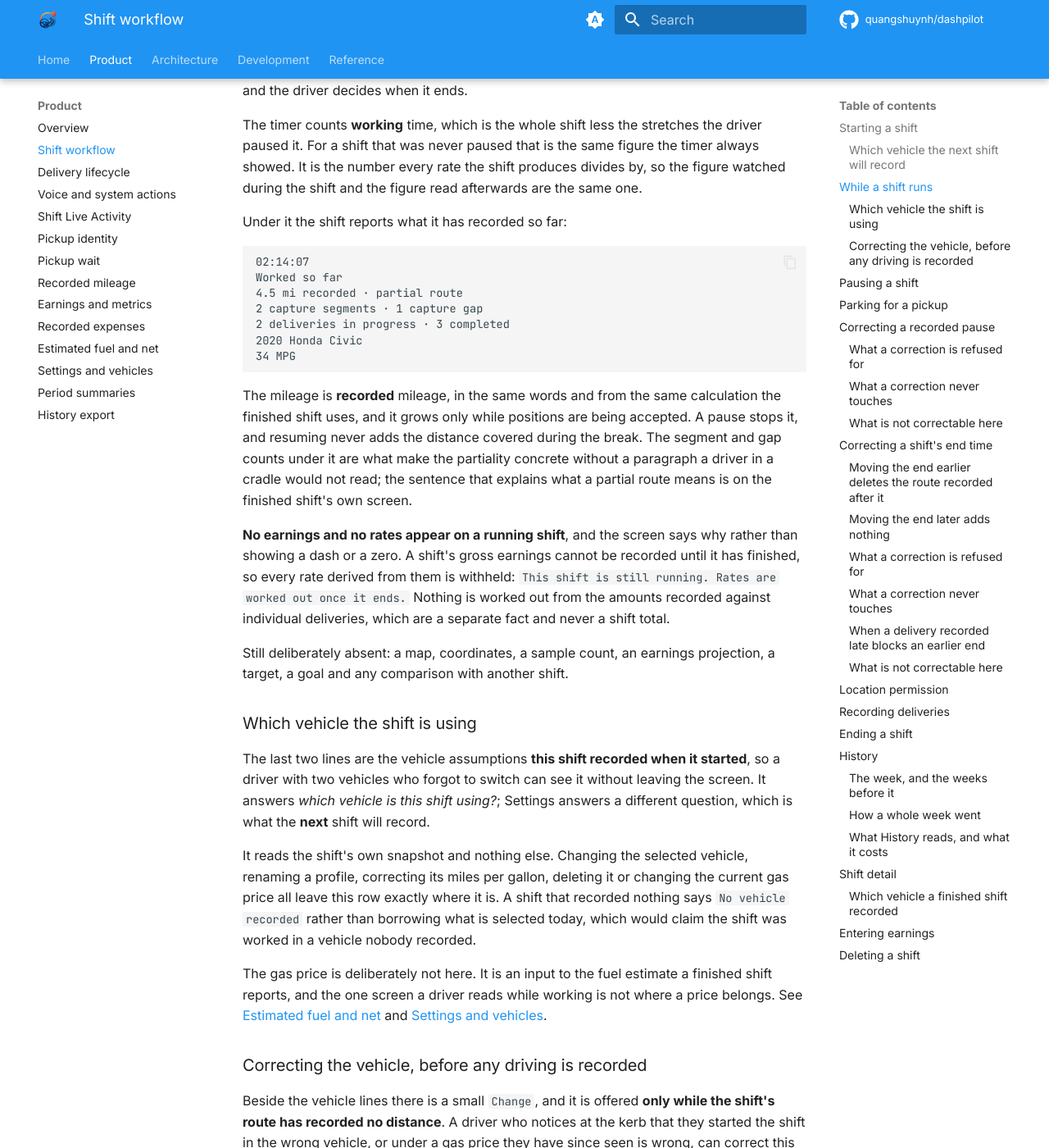
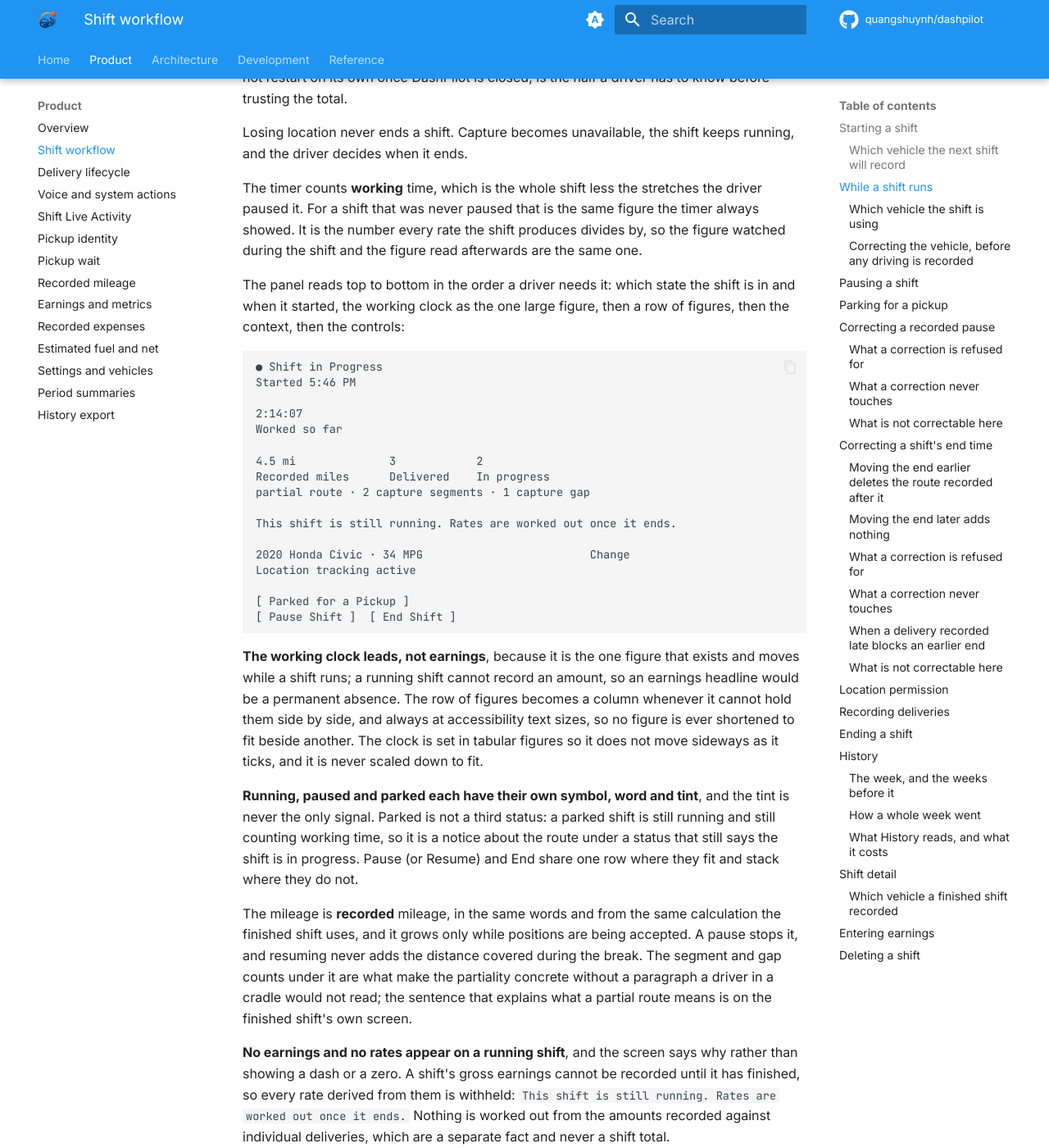
Before and after one commit to quangshuynh/dashpilot, an MkDocs documentation site: the page built from docs/product/shift-workflow.md, in a window 1280 px wide and 1400 px high, scrolled down 2995 px. Shown: the whole window at 82% size. Built offline with MkDocs 1.6.1 and Material for MkDocs 9.7.7, drawn with Linux system fonts in a browser that asks for light colours; comment, search, counter and statistics services are not loaded; some of the changed text lies outside the part shown.

Commit message:
docs: describe the refreshed Home, the delivery card and Manrope
Home's pre-shift and running panels and the active delivery card as they
now read, the time-in-state rule the card and the reminders share, the
screenshots journeys keep for review, and the new suites. Adds an
Appearance limitations section (Manrope covers the shift screen only,
the OFL text itself is still to be added, Bold Text tops out at Bold, no
device judgement yet) and removes the History limitation about a week's
summary lagging an edit, which did not reproduce.

````diff
--- a/docs/product/shift-workflow.md
+++ b/docs/product/shift-workflow.md
@@ -31,7 +31,10 @@ flowchart TD
 
 ## Starting a shift
 
-The root screen offers a start control while no shift is running. Starting records a start
+The root screen offers a start control while no shift is running. The panel answers what starting now
+would record: a quiet `No shift in progress`, then **Next shift records** with the selected vehicle's
+name and, under it, its fuel economy and the current gas price, then `Start Shift`. With nothing
+selected it says `No vehicle selected` in the quieter style and still starts a shift. Starting records a start
 timestamp and copies the driver's current vehicle and gas price onto the new shift, which owns that
 copy from then on (see [Settings and vehicles](settings.md)). At most one shift may be unfinished at a
 time, and the rule is checked against the store, so the absence of the button is presentation and not
@@ -95,17 +98,40 @@ For a shift that was never paused that is the same figure the timer always showe
 every rate the shift produces divides by, so the figure watched during the shift and the figure read
 afterwards are the same one.
 
-Under it the shift reports what it has recorded so far:
+The panel reads top to bottom in the order a driver needs it: which state the shift is in and when
+it started, the working clock as the one large figure, then a row of figures, then the context, then
+the controls:
 
 ```text
-02:14:07
+● Shift in Progress
+Started 5:46 PM
+
+2:14:07
 Worked so far
-4.5 mi recorded · partial route
-2 capture segments · 1 capture gap
-2 deliveries in progress · 3 completed
-2020 Honda Civic
-34 MPG
+
+4.5 mi              3            2
+Recorded miles      Delivered    In progress
+partial route · 2 capture segments · 1 capture gap
+
+This shift is still running. Rates are worked out once it ends.
+
+2020 Honda Civic · 34 MPG                         Change
+Location tracking active
+
+[ Parked for a Pickup ]
+[ Pause Shift ]  [ End Shift ]
 ```
+
+**The working clock leads, not earnings**, because it is the one figure that exists and moves while a
+shift runs; a running shift cannot record an amount, so an earnings headline would be a permanent
+absence. The row of figures becomes a column whenever it cannot hold them side by side, and always at
+accessibility text sizes, so no figure is ever shortened to fit beside another. The clock is set in
+tabular figures so it does not move sideways as it ticks, and it is never scaled down to fit.
+
+**Running, paused and parked each have their own symbol, word and tint**, and the tint is never the
+only signal. Parked is not a third status: a parked shift is still running and still counting working
+time, so it is a notice about the route under a status that still says the shift is in progress.
+Pause (or Resume) and End share one row where they fit and stack where they do not.
 
 The mileage is **recorded** mileage, in the same words and from the same calculation the finished
 shift uses, and it grows only while positions are being accepted. A pause stops it, and resuming
````
Also changed, not shown: docs/development/testing.md (+19 -0 lines), docs/product/delivery-lifecycle.md (+27 -9 lines), docs/reference/limitations.md (+15 -4 lines).
